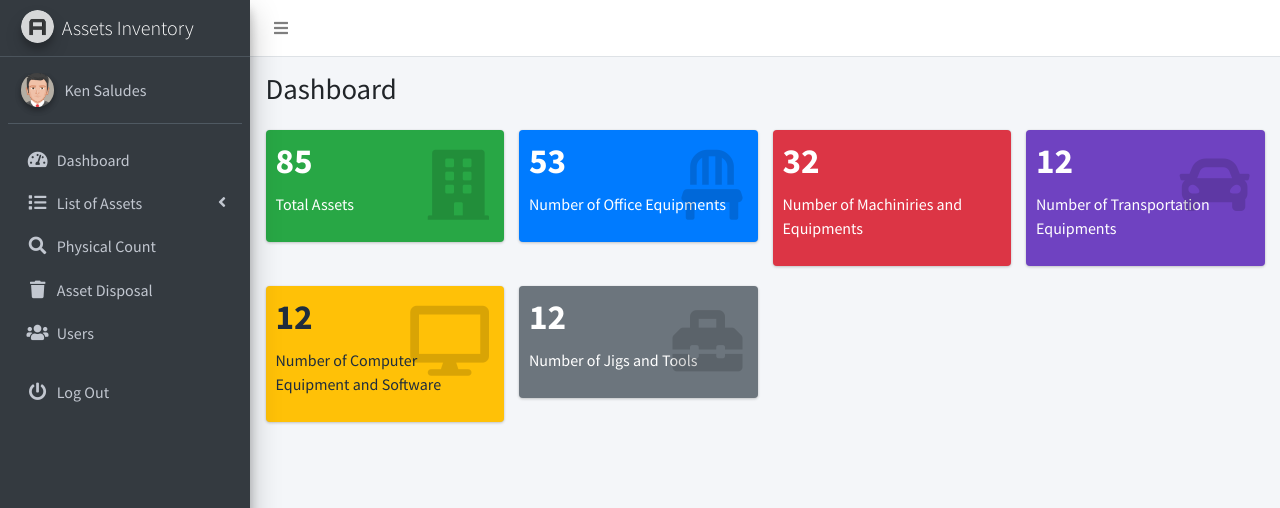
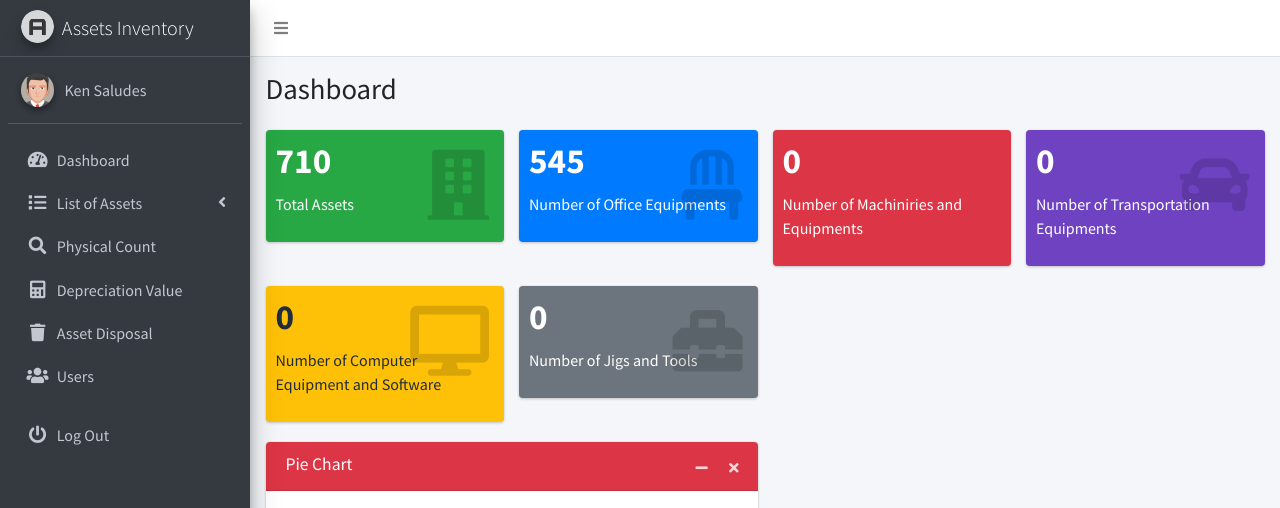
Before and after one commit to BSIT2BGroup2/invent_asset, a PHP site: page /admin/index.php in a window 1280 px wide. Shown: the top 508 px of the page. Run offline with PHP 8.4, Linux system fonts and the light colour scheme; a user stored in the database is signed in; data comes from the database, SQL or seed files in the repository; some libraries are stand-ins or nearby versions.

Commit message:
Initial Commit

```diff
--- a/admin/dashboard.php
+++ b/admin/dashboard.php
@@ -31,7 +31,13 @@ if(isset($_POST['cancel'])){
                 <div class="col-3">
                   <div class="small-box bg-success">
                     <div class="inner">
-                      <h3>85</h3>
+                      <?php
+                      $total_asset = $con->query("SELECT * FROM assets");
+                      $total_asset = mysqli_num_rows($total_asset);
+                      echo "<h3>{$total_asset}</h3>";
+
+                      ?>
+
 
                       <p>Total Assets</p>
                     </div>
@@ -45,9 +51,13 @@ if(isset($_POST['cancel'])){
                 <div class="col-3">
                   <div class="small-box bg-primary">
                     <div class="inner">
-                      <h3>53</h3>
+                      <?php
+                        $total_asset_OE = $con->query("SELECT * FROM assets WHERE asset_barcode LIKE '*OE%'");
+                        $total_asset_OE = mysqli_num_rows($total_asset_OE);
+                        echo "<h3>{$total_asset_OE}</h3>";
+                      ?>
 
-                      <p>Number of  Office Equipments</p>
+                      <p>Number of Office Equipments</p>
                     </div>
                     <div class="icon">
                       <i class="nav-icon fas fa-solid fa-chair"></i>
@@ -59,7 +69,11 @@ if(isset($_POST['cancel'])){
                 <div class="col-3">
                   <div class="small-box bg-danger">
                     <div class="inner">
-                      <h3>32</h3>
+                      <?php
+                        $total_asset_ME = $con->query("SELECT * FROM assets WHERE asset_barcode LIKE '*ME%'");
+                        $total_asset_ME = mysqli_num_rows($total_asset_ME);
+                        echo "<h3>{$total_asset_ME}</h3>";
+                      ?>
 
                       <p>Number of Machiniries and Equipments</p>
                     </div>
@@ -73,7 +87,11 @@ if(isset($_POST['cancel'])){
                 <div class="col-3">
                   <div class="small-box bg-purple">
                     <div class="inner">
-                      <h3>12</h3>
+                      <?php
+                        $total_asset_TE = $con->query("SELECT * FROM assets WHERE asset_barcode LIKE '*TE%'");
+                        $total_asset_TE = mysqli_num_rows($total_asset_TE);
+                        echo "<h3>{$total_asset_TE}</h3>";
+                      ?>
 
                       <p>Number of Transportation Equipments</p>
                     </div>
@@ -87,7 +105,11 @@ if(isset($_POST['cancel'])){
                 <div class="col-3">
                     <div class="small-box bg-warning">
                       <div class="inner">
-                        <h3>12</h3>
+                      <?php
+                        $total_asset_CE = $con->query("SELECT * FROM assets WHERE asset_barcode LIKE '*CE%'");
+                        $total_asset_CE = mysqli_num_rows($total_asset_CE);
+                        echo "<h3>{$total_asset_CE}</h3>";
+                      ?>
 
                         <p>Number of Computer Equipment and Software</p>
                       </div>
@@ -101,7 +123,11 @@ if(isset($_POST['cancel'])){
                   <div class="col-3">
                     <div class="small-box bg-secondary">
                       <div class="inner">
-                        <h3>12</h3>
+                      <?php
+                        $total_asset_JT = $con->query("SELECT * FROM assets WHERE asset_barcode LIKE '*JT%'");
+                        $total_asset_JT = mysqli_num_rows($total_asset_JT);
+                        echo "<h3>{$total_asset_JT}</h3>";
+                      ?>
 
                         <p>Number of Jigs and Tools</p>
                       </div>
@@ -113,6 +139,74 @@ if(isset($_POST['cancel'])){
 
               </div>
 
+              <div class="row">
+
+
+                <div class="col-sm-6">
+                  <!-- PIE CHART -->
+                  <div class="card card-danger">
+                    <div class="card-header">
+                      <h3 class="card-title">Pie Chart</h3>
+
+                      <div class="card-tools">
+                        <button type="button" class="btn btn-tool" data-card-widget="collapse">
+                          <i class="fas fa-minus"></i>
+                        </button>
+                        <button type="button" class="btn btn-tool" data-card-widget="remove">
+                          <i class="fas fa-times"></i>
+                        </button>
+                      </div>
+                    </div>
+                    <div class="card-body">
+                      <?php
+                        $percent_OE = $con->query("SELECT * FROM assets WHERE asset_barcode LIKE '*OE%' AND asset_remarks = 'Counted'");
+                        $percent_OE = mysqli_num_rows($percent_OE);
+                        $OE_percentage_count = ($percent_OE / $total_asset_OE) * 100;
+                        $OE_percentage_count = round($OE_percentage_count,2);
+
+
+                      ?>
+                      <script type="text/javascript">
+                        google.charts.load('current', {'packages':['corechart']});
+                        google.charts.setOnLoadCallback(drawChart);
+
+                        function drawChart() {
+
+                          var data = google.visualization.arrayToDataTable([
+                            ['Task', 'Hours per Day'],
+                                  <?php
+                                      $element_text = ['Office Equipments','Machiniries and Equipments','Transportation Equipments', 'Computer Equipment and Software', 'Jigs and Tools'];
+                                      $element_percent = [$OE_percentage_count];
+                                      $element_count = [$percent_OE, $total_asset_ME, $total_asset_TE, $total_asset_CE, $total_asset_JT];
+
+                                      for($i = 0; $i < 1; $i++){
+                                          echo"['{$element_text[$i]} ($element_percent[$i]%)'" . "," . "{$element_count[$i]}],";
+                                      }
+
+                                  ?>
+                          ]);
+
+                          var options = {
+                              pieSliceText: 'percentage',
+                              pieSliceTextStyle: {
+                              color: 'black',
+                            },
+                          };
+
+                          var chart = new google.visualization.PieChart(document.getElementById('piechart'));
+
+                          chart.draw(data, options);
+                        }
+                      </script>
+
+                      <div id="piechart" style="width: auto; height: auto;"></div>
+                    </div>
+                    <!-- /.card-body -->
+                  </div>
+                  <!-- /.card -->
+                </div>
+              </div>
+
 
 
       </div><!-- /.container-fluid -->
--- a/admin/includes/footer.php
+++ b/admin/includes/footer.php
@@ -60,11 +60,21 @@
 <script src="../dist/js/adminlte.js"></script>
 <script>
     $('.nav-<?php echo isset($_GET['page']) ? $_GET['page'] : '' ?>').addClass('active')
+    <?php
+      if(isset($_GET['page'])){
+        $p = $_GET['page'];
+        if($p == 'inventory'){?>
+          $('.nav-invent').addClass('menu-open')
+          <?php
+        }
+      }
+    ?>
+    $('.nav-<?php echo isset($_GET['bar']) ? $_GET['bar'] : '' ?>').addClass('active')
 </script>
 <script>
   $(function () {
     $("#example1").DataTable({
-      "responsive": true, "lengthChange": false, "autoWidth": false,
+      "responsive": false, "lengthChange": false, "autoWidth": false,
       "buttons": ["copy", "csv", "excel", "pdf", "print", "colvis"]
     }).buttons().container().appendTo('#example1_wrapper .col-md-6:eq(0)');
     $('#example2').DataTable({
--- a/admin/includes/header.php
+++ b/admin/includes/header.php
@@ -51,6 +51,7 @@ while($row = $profile->fetch_array()){
   <link rel="stylesheet" href="../plugins/datatables-bs4/css/dataTables.bootstrap4.min.css">
   <link rel="stylesheet" href="../plugins/datatables-responsive/css/responsive.bootstrap4.min.css">
   <link rel="stylesheet" href="../plugins/datatables-buttons/css/buttons.bootstrap4.min.css">
+  <script type="text/javascript" src="https://www.gstatic.com/charts/loader.js"></script>
 
 <script src="https://code.jquery.com/jquery-3.6.0.min.js"></script>
 </head>
--- a/admin/includes/sidebar.php
+++ b/admin/includes/sidebar.php
@@ -30,7 +30,7 @@
           </li>
 
           <!-- Inventory -->
-          <li class="nav-item">
+          <li class="nav-item nav-invent">
             <a href="index.php?page=inventory" class="nav-link nav-inventory">
               <i class="nav-icon fas fa-list"></i>
               <p>
@@ -40,37 +40,37 @@
             </a>
             <ul class="nav nav-treeview">
               <li class="nav-item">
-                <a href="index.php?page=inventory" class="nav-link">
+                <a href="index.php?page=inventory&bar=All" class="nav-link nav-All">
                   <i class="far fa-circle nav-icon"></i>
                   <p>All Asset</p>
                 </a>
               </li>
               <li class="nav-item">
-                <a href="index.php?page=inventory&bar=OE" class="nav-link">
+                <a href="index.php?page=inventory&bar=OE" class="nav-link nav-OE">
                   <i class="far fa-circle nav-icon"></i>
                   <p>*OE*</p>
                 </a>
               </li>
               <li class="nav-item">
-                <a href="index.php?page=inventory&bar=ME" class="nav-link">
+                <a href="index.php?page=inventory&bar=ME" class="nav-link nav-ME">
                   <i class="far fa-circle nav-icon"></i>
                   <p>*ME*</p>
                 </a>
               </li>
               <li class="nav-item">
-                <a href="index.php?page=inventory&bar=TE" class="nav-link">
+                <a href="index.php?page=inventory&bar=TE" class="nav-link nav-TE">
                   <i class="far fa-circle nav-icon"></i>
                   <p>*TE*</p>
                 </a>
               </li>
               <li class="nav-item">
-                <a href="index.php?page=inventory&bar=CE" class="nav-link">
+                <a href="index.php?page=inventory&bar=CE" class="nav-link nav-CE">
                   <i class="far fa-circle nav-icon"></i>
                   <p>*CE*</p>
                 </a>
               </li>
               <li class="nav-item">
-                <a href="index.php?page=inventory&bar=JT" class="nav-link">
+                <a href="index.php?page=inventory&bar=JT" class="nav-link nav-JT">
                   <i class="far fa-circle nav-icon"></i>
                   <p>*JT*</p>
                 </a>
@@ -89,6 +89,14 @@
             </a>
           </li>
 
+          <li class="nav-item">
+            <a href="index.php?page=dep_value" class="nav-link">
+              <i class="nav-icon fas fa-calculator"></i>
+              <p>
+                Depreciation Value
+              </p>
+            </a>
+          </li>
 
           <li class="nav-item">
             <a href="index.php?page=archieve" class="nav-link nav-archieve">
```
Also changed, not shown: admin/dep_value.php (added, +80 -0 lines), admin/inventory.php (+7 -4 lines), README.txt, 2 other files.
